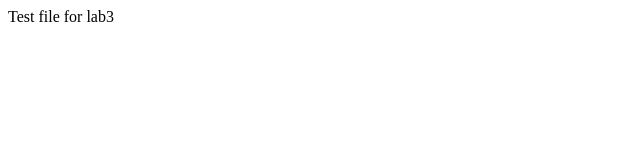
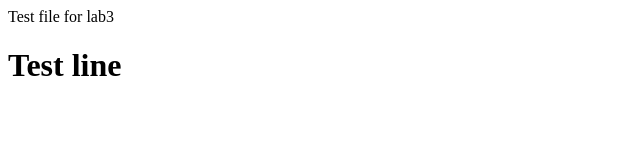
Before and after one commit to VlADOOSit/lab3, a plain HTML site: page index.html in a window 1280 px wide. Shown: the whole page, without its empty margins (0-640 px from the left). Drawn offline with Linux system fonts and the light colour scheme.

Commit message:
Update index.html

```diff
--- a/index.html
+++ b/index.html
@@ -7,5 +7,6 @@
 </head>
 <body>
     Test file for lab3
+    <h1>Test line</h1>
 </body>
 </html>
```
